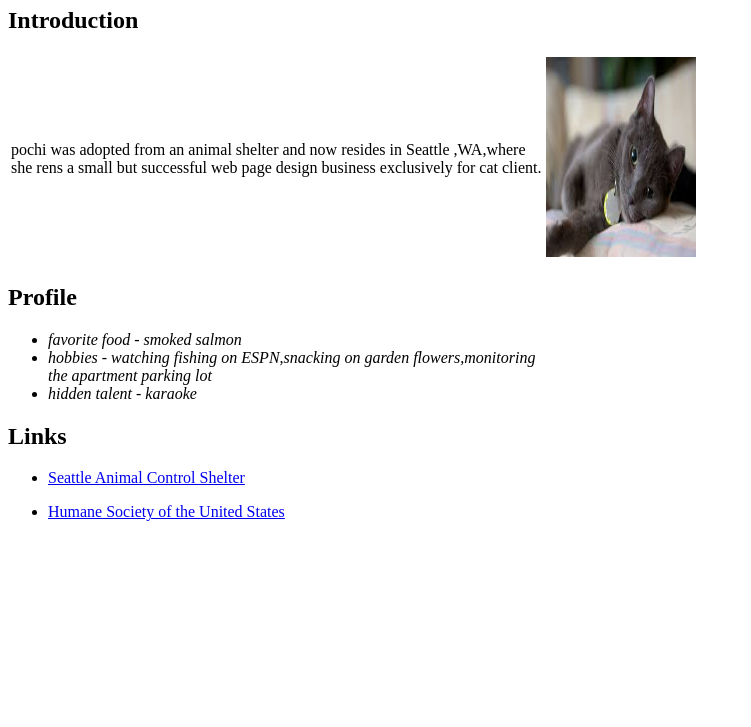
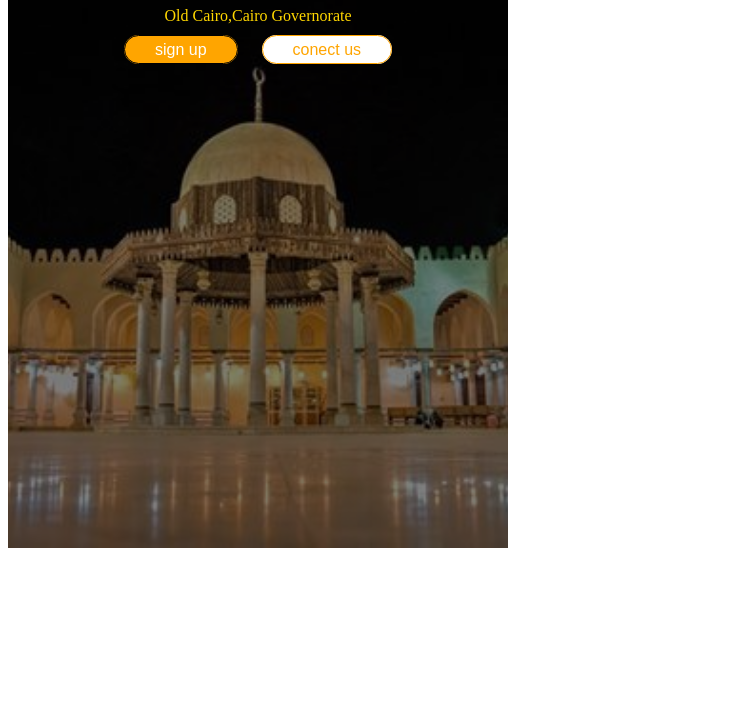
Before and after one commit to GhaidaaHisham/first-project, a plain HTML site: page index.html in a window 1280 px wide. Shown: the part 73-800 px from the top of the page, without its empty margins (0-751 px from the left). Drawn offline with Linux system fonts and the light colour scheme.

Commit message:
Add files via upload

```diff
--- /dev/null
+++ b/css.css
@@ -0,0 +1,38 @@
+.div1{
+
+    background-image: url('b9f365b9ea9cfea710ec7e009f17afcf.jpg');
+    background-size: cover;
+    height:600px;
+    width: 500px;
+    background-repeat: no-repeat ;
+    background-position: center;
+    text-align: center;
+    color: gold;
+
+}
+.div2{
+    background-color:rgba(0,0,0, .5);
+    height: 100%;
+    width: 100%;
+
+}
+ .div3 a{
+    text-decoration: none;
+    border: 1px solid black;
+    border-radius: 40px ;
+    padding: 5px 30px;
+    margin : 40px 10px 10px 10px   ;
+    background-color:orange ;
+    font-family: fantasy;
+
+    color: white;
+    text-align: center;
+}
+.div3 a[target="blank"] {
+
+    border: 1px solid orange;
+    margin : 40px 10px 10px 10px   ;
+    background-color:white ;
+    color: orange;
+
+}
--- a/index.html
+++ b/index.html
@@ -4,45 +4,24 @@
     <meta charset="UTF-8">
     <meta http-equiv="X-UA-Compatible" content="IE=edge">
     <meta name="viewport" content="width=device-width, initial-scale=1.0">
-    <title> Pochi the Cat</title>
+    <title>Document</title>
+    <link rel="stylesheet" href="css.css">
 </head>
 <body>
-    <div>
-        <h1>Pochi the cat </h1>
+    <div class ="div1">
+        <div class ="div2">
+            <h1>Amr Ibn Al-Aas Mosque</h1>
+            <p> Old Cairo,Cairo Governorate </p>
+            <div class = div3>
+                <a href="https://www.facebook.com" target="">sign up</a>
+                <a href="https://www.google.com" target="blank">conect us</a>
 
-    </div>
-    <div>
-        <h2>Introduction </h2>
-        <table>
-             <tr>
-                <td> pochi was adopted from an animal shelter and now resides in Seattle ,WA,where<br>
-                 she rens a small but successful web page design business exclusively for cat client.</td>
-                <td>  <img src="images.jfif" alt="cat image"width= 150px height="200px"></td>
-             </tr>
+            </div>
 
-        </table>
+        </div>
     </div>
 
-    <div>
-        <h2>Profile</h2>
-        <ul> <i>
-                 <li>favorite food - smoked salmon </li>
-                 <li>hobbies - watching fishing on ESPN,snacking on garden flowers,monitoring<br> the apartment parking lot</li>
-                 <li>hidden talent - karaoke</li>
-            </i>
-        </ul>
 
-    </div>
-
-    <div>
-
-        <h2>Links</h2>
-        <ul>
-        <li> <p> <a href="https://www.seattle.gov/animalshelter" target="_blank">Seattle Animal Control Shelter</a> </p> </li>
-        <li> <p> <a href="https://www.humanesociety.org/"target="_blank">Humane Society of the United States</a> </p> </li>
-        </ul>
-
-    </div>
 
 </body>
 </html>
```
Also changed, not shown: b9f365b9ea9cfea710ec7e009f17afcf.jpg (added), 1 other file.
